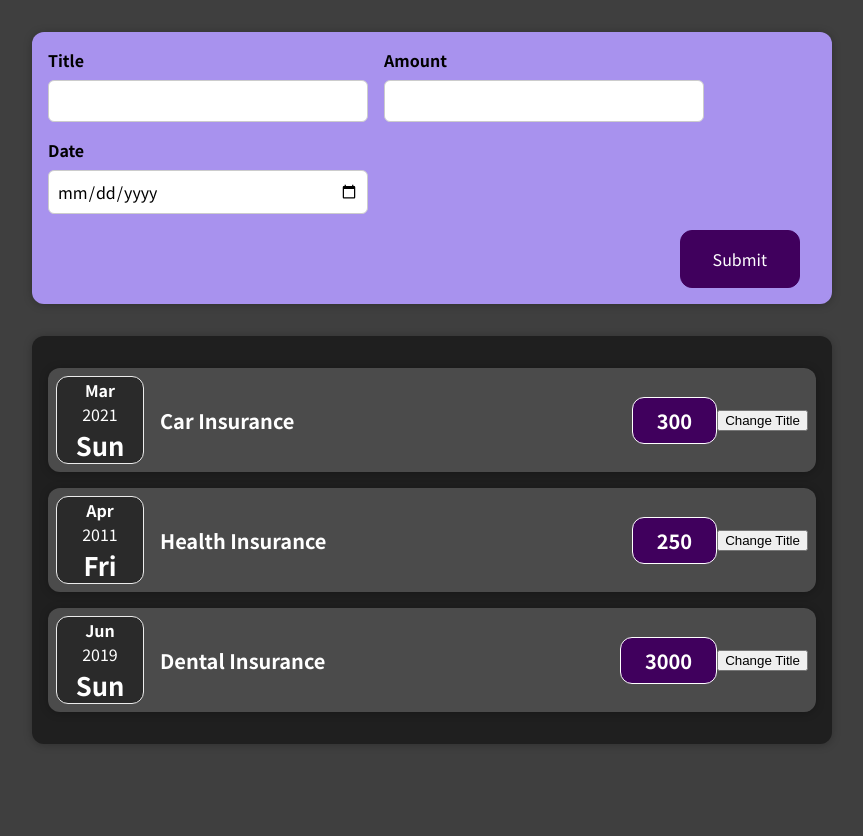
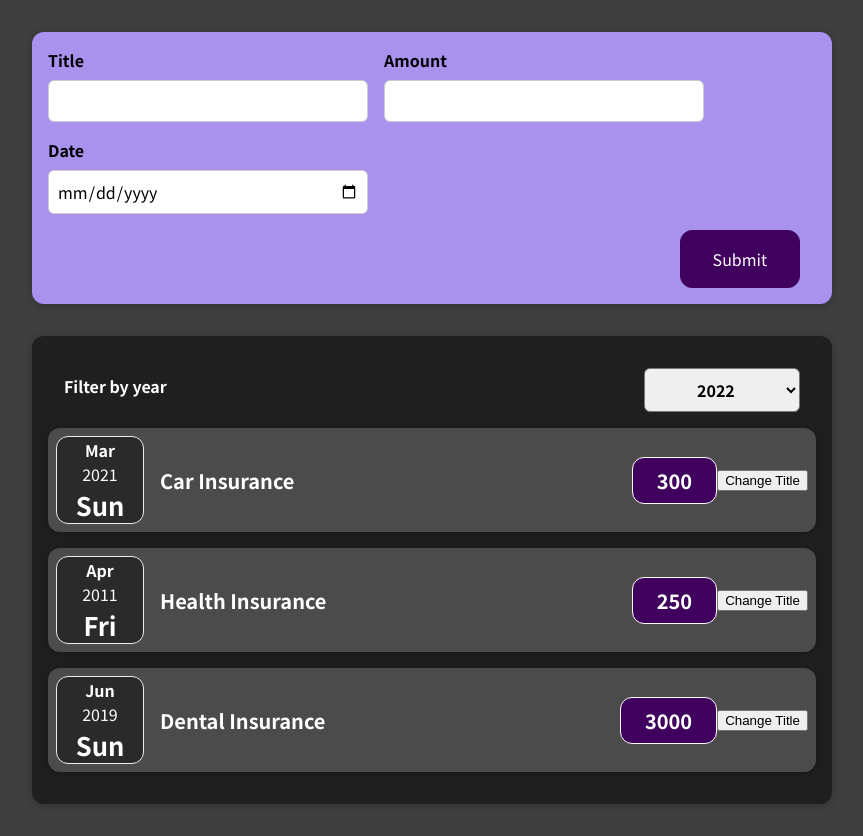
Before and after one commit to rakib2067/React-Expense-Tracker, a React (Create React App) app: page / in a window 1280 px wide. Shown: the whole page, without its empty margins (208-1071 px from the left). Before the commit the page ends 800 px from the top, so only its background shows below. Built offline with nearby package versions, Linux system fonts and the light colour scheme.

Commit message:
lifting state

```diff
--- a/src/App.js
+++ b/src/App.js
@@ -3,14 +3,32 @@
 import NewExpense from "./components/NewExpense/NewExpense";
 function App() {
   const expenses = [
-    { title: "Car Insurance", amount: 300, date: new Date(2021, 2, 28) },
-    { title: "Health Insurance", amount: 250, date: new Date(2011, 3, 15) },
-    { title: "Dental Insurance", amount: 3000, date: new Date(2019, 5, 9) },
+    {
+      id: Math.random().toString(),
+      title: "Car Insurance",
+      amount: 300,
+      date: new Date(2021, 2, 28),
+    },
+    {
+      id: Math.random().toString(),
+      title: "Health Insurance",
+      amount: 250,
+      date: new Date(2011, 3, 15),
+    },
+    {
+      id: Math.random().toString(),
+      title: "Dental Insurance",
+      amount: 3000,
+      date: new Date(2019, 5, 9),
+    },
   ];
-
+  const addExpense = (expense) => {
+    console.log("This is APP JS");
+    console.log(expense);
+  };
   return (
     <div>
-      <NewExpense />
+      <NewExpense onAddExpense={addExpense} />
       <Expenses expenses={expenses} />
     </div>
   );
--- a/src/components/Expenses/Expenses.js
+++ b/src/components/Expenses/Expenses.js
@@ -1,13 +1,20 @@
-import React from "react";
+import React, { useState } from "react";
 import Card from "../UI/Card";
 import ExpenseItem from "./ExpenseItem";
 import "./Expenses.css";
+import ExpensesFilter from "./ExpensesFilter";
 export default function Expenses(props) {
+  const [selected, setSelected] = useState();
+  const currentSelected = (item) => {
+    setSelected(item);
+  };
   return (
     <Card className="expenses">
+      <ExpensesFilter currentSelected={currentSelected} />
       {props.expenses.map((item) => {
         return (
           <ExpenseItem
+            key={item.id}
             title={item.title}
             amount={item.amount}
             date={item.date}
--- /dev/null
+++ b/src/components/Expenses/ExpensesFilter.css
@@ -0,0 +1,24 @@
+.expenses-filter {
+  color: white;
+  padding: 0 1rem;
+}
+
+.expenses-filter__control {
+  display: flex;
+  width: 100%;
+  align-items: center;
+  justify-content: space-between;
+  margin: 1rem 0;
+}
+
+.expenses-filter label {
+  font-weight: bold;
+  margin-bottom: 0.5rem;
+}
+
+.expenses-filter select {
+  font: inherit;
+  padding: 0.5rem 3rem;
+  font-weight: bold;
+  border-radius: 6px;
+}
--- /dev/null
+++ b/src/components/Expenses/ExpensesFilter.js
@@ -0,0 +1,21 @@
+import React, { useState } from "react";
+import "./ExpensesFilter.css";
+export default function ExpensesFilter(props) {
+  const [selected, setSelected] = useState("2022");
+  const handleChange = (event) => {
+    props.currentSelected(event.target.value);
+  };
+  return (
+    <div className="expenses-filter">
+      <div className="expenses-filter__control">
+        <label>Filter by year</label>
+        <select onChange={handleChange}>
+          <option value="2022">2022</option>
+          <option value="2021">2021</option>
+          <option value="2020">2020</option>
+          <option value="2019">2019</option>
+        </select>
+      </div>
+    </div>
+  );
+}
--- a/src/components/NewExpense/ExpenseForm.js
+++ b/src/components/NewExpense/ExpenseForm.js
@@ -1,6 +1,6 @@
 import React, { useState } from "react";
 import "./ExpenseForm.css";
-export default function ExpenseForm() {
+export default function ExpenseForm(props) {
   const [enteredTitle, setEnteredTitle] = useState("");
   const titleChangeHandler = (event) => {
     setEnteredTitle(event.target.value);
@@ -13,17 +13,35 @@
   const dateChangeHandler = (event) => {
     setEnteredDate(event.target.value);
   };
+
+  const handleSubmit = (event) => {
+    event.preventDefault();
+    const enteredItems = {
+      title: enteredTitle,
+      amount: enteredAmount,
+      date: new Date(enteredDate),
+    };
+    props.onExpenseSubmit(enteredItems);
+    setEnteredAmount("");
+    setEnteredTitle("");
+    setEnteredDate("");
+  };
   return (
-    <form action="">
+    <form onSubmit={handleSubmit}>
       <div className="new-expense__controls">
         <div className="new-expense__control">
           <label>Title</label>
-          <input type="text" onChange={titleChangeHandler} />
+          <input
+            type="text"
+            value={enteredTitle}
+            onChange={titleChangeHandler}
+          />
         </div>
         <div className="new-expense__control">
           <label>Amount</label>
           <input
             type="number"
+            value={enteredAmount}
             onChange={amountChangeHandler}
             min="0.01"
             step="0.01"
@@ -33,6 +51,7 @@
           <label>Date</label>
           <input
             type="date"
+            value={enteredDate}
             min="2021-01-01"
             max="2022-12-31"
             onChange={dateChangeHandler}
--- a/src/components/NewExpense/NewExpense.js
+++ b/src/components/NewExpense/NewExpense.js
@@ -1,10 +1,17 @@
 import React from "react";
 import "./NewExpense.css";
 import ExpenseForm from "./ExpenseForm";
-export default function NewExpense() {
+export default function NewExpense(props) {
+  const expenseSubmitHandler = (enteredItem) => {
+    const newItem = {
+      ...enteredItem,
+      id: Math.random().toString(),
+    };
+    props.onAddExpense(newItem);
+  };
   return (
     <div className="new-expense">
-      <ExpenseForm />
+      <ExpenseForm onExpenseSubmit={expenseSubmitHandler} />
     </div>
   );
 }
```
Also changed, not shown: 1 other file (tests, documents, lock files or other folders).
